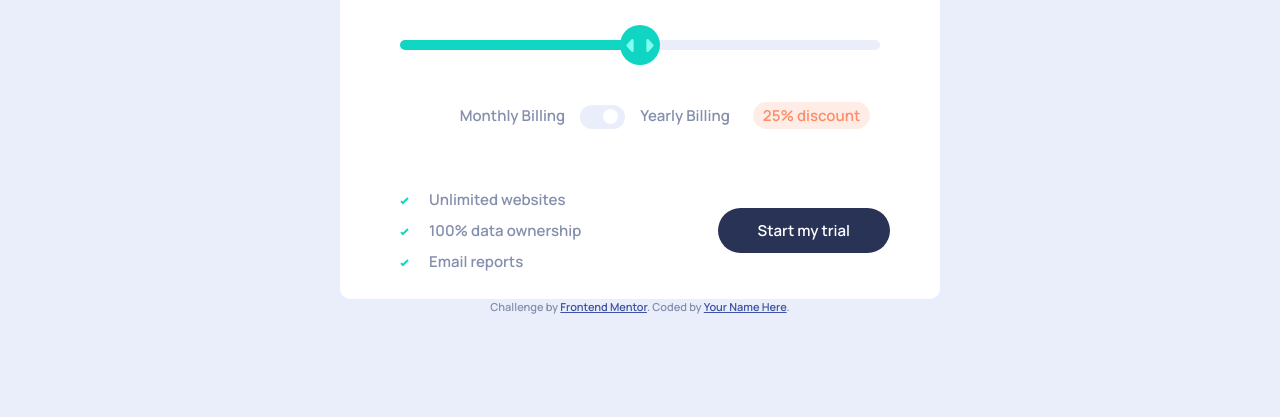
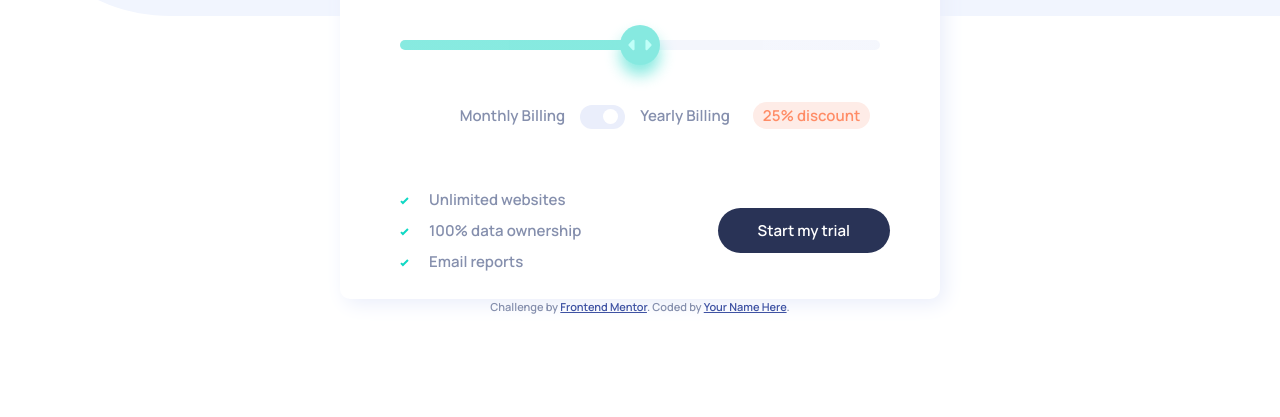
Before and after one commit to LuDetling/interactive-pricing-component-main, a plain HTML site: page index.html in a window 1280 px wide. Shown: the part 383-800 px from the top of the page. Drawn offline with Linux system fonts and the light colour scheme.

Commit message:
css fini

```diff
--- a/style.css
+++ b/style.css
@@ -6,7 +6,7 @@
 }
 
 body {
-    background-color: hsl(224, 65%, 95%);
+    background: top / contain no-repeat url("images/bg-pattern.svg");
     color: hsl(225, 20%, 60%);
     font-size: 15px;
 }
@@ -35,6 +35,7 @@ body {
     margin-top: 120px;
     height: 420px;
     border-radius: 10px;
+    box-shadow: 5px 5px 20px hsl(224, 65%, 95%);
 }
 
 .container .top-container {
@@ -67,6 +68,7 @@ body {
     border-radius: 20px;
     outline: none;
     cursor: pointer;
+    opacity: .5;
 }
 
 .slider::-webkit-slider-thumb {
@@ -74,8 +76,14 @@ body {
     appearance: none;
     width: 40px;
     height: 40px;
-    background: center / 70% no-repeat url("images/icon-slider.svg"), hsl(174, 86%, 45%);
+    background: center / 60% no-repeat url("images/icon-slider.svg"), hsl(174, 86%, 45%);
     border-radius: 50%;
+    box-shadow: 0 10px 15px hsl(174, 86%, 45%);
+
+}
+
+.slider::-webkit-slider-thumb:hover {
+    background: center / 60% no-repeat url("images/icon-slider.svg"), hsl(174, 84%, 20%);
 }
 
 
```
